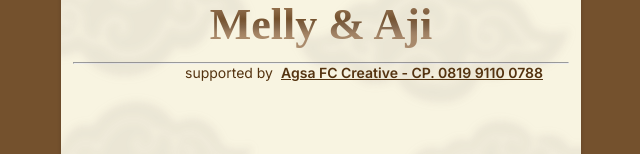
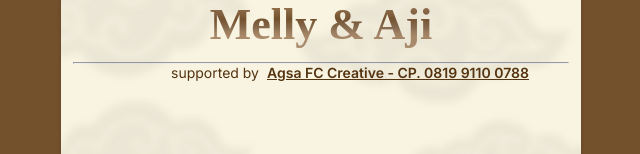
Before and after one commit to gngap-016/wedding-melly-and-aji, a Next.js app: page / in a window 1280 px wide. Shown: the part 4235-4389 px from the top of the page, without its empty margins (319-959 px from the left). Built offline with nearby package versions, Linux system fonts and the light colour scheme; a web font is replaced by a local one.

Commit message:
Update footer styles v1.02

```diff
--- a/src/components/footer/footer.module.scss
+++ b/src/components/footer/footer.module.scss
@@ -44,7 +44,7 @@
 }
 
 .textSupported {
-  margin-left: -184px;
+  margin-left: -212px;
 }
 
 .myLink {
```
